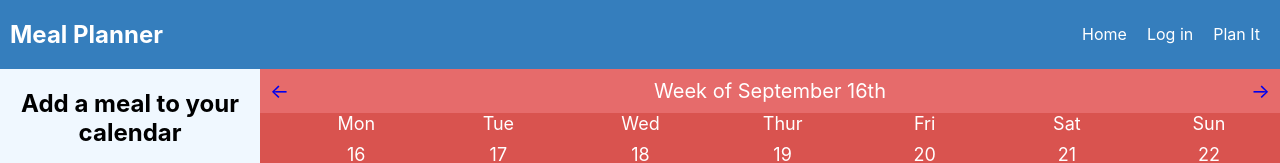
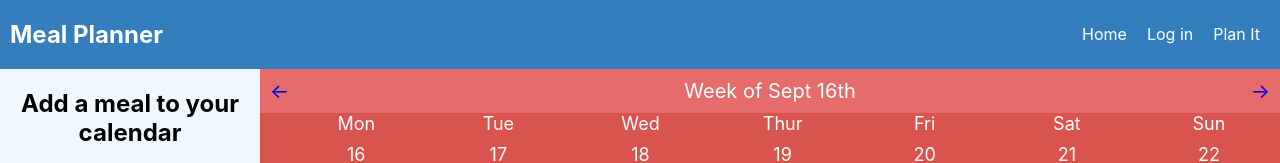
Before and after one commit to muzhaqi16/meal-planner-react, a React (Create React App) app: page /planner in a window 1280 px wide. Shown: the top 163 px of the page. Built offline with nearby package versions, Linux system fonts and the light colour scheme; the HTML template or start-up script is replaced by a standard one.

Commit message:
minor bug fix

```diff
--- a/src/components/Calendar/Week.js
+++ b/src/components/Calendar/Week.js
@@ -9,7 +9,7 @@ export default class Week extends React.Component {
             <div className="calendar-container">
                 <nav>
                     <Link to='/planner/2019-09-09'><span>&larr;</span></Link>
-                    Week of September 16th
+                    Week of Sept 16th
                     <Link to='/planner/2019-09-23'><span>&rarr;</span></Link>
                 </nav>
                 <div className="week">
```
